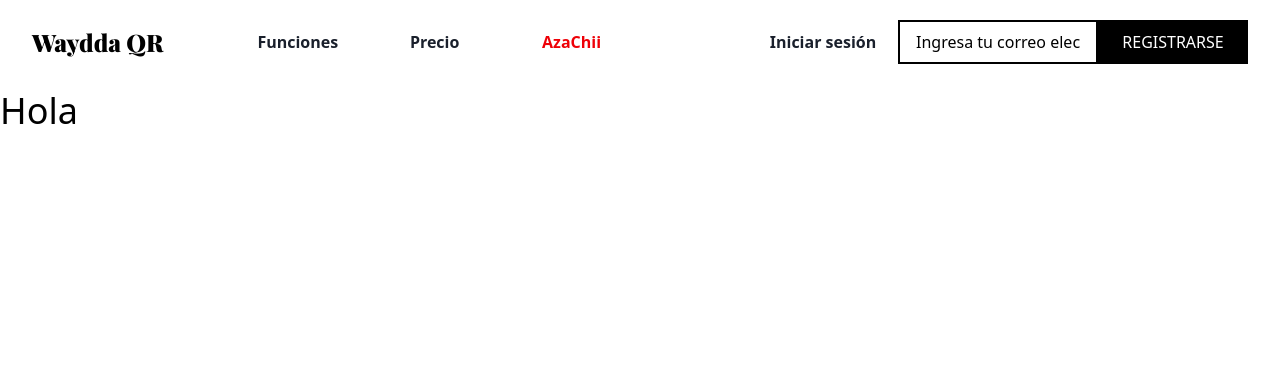
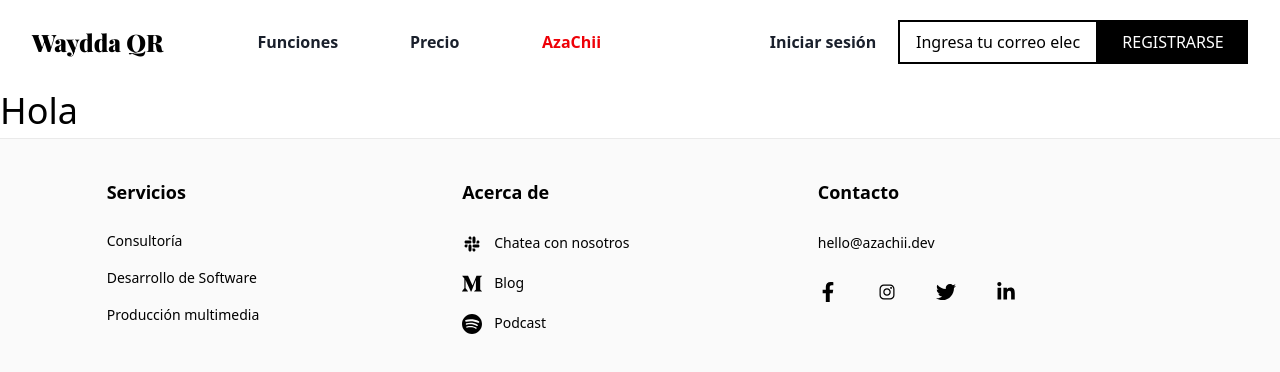
Before and after one commit to schorts99/waydda_frontend, a Next.js app: page / in a window 1280 px wide. Shown: the top 372 px of the page. Built offline with nearby package versions, Linux system fonts and the light colour scheme.

Commit message:
feat: Add AzaChii footer

```diff
--- /dev/null
+++ b/components/Footer/Social/Item/index.jsx
@@ -0,0 +1,23 @@
+/*
+ * Copyright (c) AzaChii and its affiliates. All Rights Reserved.
+ *
+ * Unauthorized copying of this file, via any medium is strictly prohibited
+ *
+ * Proprietary and confidential
+ *
+ * Written by Angel Mendez <hello@azachii.dev>, Jun 2020
+ *
+ * https://azachii.dev
+ *
+ * LICENSE file in the root directory of this source tree.
+ */
+
+export default function FooterSocialItem({Icon, href}) {
+	return (
+		<div className="md:col-span-3 col-span-3 p-0 flex justify-center md:justify-start">
+			<a href={href} target="_blank">
+				<Icon size={20}/>
+			</a>
+		</div>
+	)
+}
--- /dev/null
+++ b/components/Footer/Social/index.jsx
@@ -0,0 +1,36 @@
+/*
+ * Copyright (c) AzaChii and its affiliates. All Rights Reserved.
+ *
+ * Unauthorized copying of this file, via any medium is strictly prohibited
+ *
+ * Proprietary and confidential
+ *
+ * Written by Angel Mendez <hello@azachii.dev>, Jun 2020
+ *
+ * https://azachii.dev
+ *
+ * LICENSE file in the root directory of this source tree.
+ */
+
+
+import Item from './Item';
+import {FaFacebookF, FaTwitter, FaLinkedinIn} from 'react-icons/fa';
+import {IoLogoInstagram} from 'react-icons/io';
+
+function FooterSocial({alignItemsCenter}) {
+	return (
+		<div
+			className={`grid grid-cols-12 mx-0 mt-3 justify-center${alignItemsCenter ? ' h-full align-items-center' : ''}`}>
+			<div className="md:col-span-8 col-span-12 p-0">
+				<div className="grid grid-cols-12 flex justify-center items-center m-0">
+					<Item Icon={FaFacebookF} href="https://www.facebook.com/az4chii"/>
+					<Item Icon={IoLogoInstagram} href="https://www.instagram.com/az4chii/"/>
+					<Item Icon={FaTwitter} href="https://twitter.com/az4chii"/>
+					<Item Icon={FaLinkedinIn} href="https://www.linkedin.com/company/azachii"/>
+				</div>
+			</div>
+		</div>
+	);
+}
+
+export default FooterSocial;
--- /dev/null
+++ b/components/Footer/index.jsx
@@ -0,0 +1,93 @@
+/*
+ * Copyright (c) AzaChii and its affiliates. All Rights Reserved.
+ *
+ * Unauthorized copying of this file, via any medium is strictly prohibited
+ *
+ * Proprietary and confidential
+ *
+ * Written by Angel Mendez <hello@azachii.dev>, Jun 2020
+ *
+ * https://azachii.dev
+ *
+ * LICENSE file in the root directory of this source tree.
+ */
+
+import Social from './Social';
+import {GrSpotify, GrMedium} from 'react-icons/gr';
+import {AiOutlineSlack} from 'react-icons/ai';
+import PropTypes from 'prop-types';
+
+function Footer({locales}) {
+	return (
+		<footer style={{background: "#fafafa", borderTop: "1px solid #eaeaea"}}
+		        className="grid grid-cols-12 m-0 justify-center py-10">
+			<div className="col-span-10 col-start-2 p-0">
+				<div className="grid grid-cols-12 m-0">
+					<div className="col-span-12 md:col-span-4 p-0">
+						<h2 className="font-bold text-lg mb-6">
+							{locales.services.title}
+						</h2>
+						<p className="mb-2 text-sm mb-4">
+							Consultoría
+						</p>
+						<p className="mb-2 text-sm mb-4">
+							Desarrollo de Software
+						</p>
+						<p className="mb-2 text-sm mb-6">
+							Producción multimedia
+						</p>
+					</div>
+					<div className="col-span-12 md:col-span-4 p-0">
+						<h2 className="font-bold text-lg mb-6">
+							{locales.about.title}
+						</h2>
+						<a className="grid grid-cols-12 mx-0 mb-4 align-center" href={locales.about.channel} target="_blank">
+							<div className="col-span-12 self-center items-center inline">
+								<AiOutlineSlack size={20} className={"inline"}/>
+								<p className="ml-3 inline text-sm">
+									Chatea con nosotros
+								</p>
+							</div>
+						</a>
+						<a className="grid grid-cols-12 mx-0 mb-4 items-center" href={locales.about.blog} target="_blank">
+							<div className="col-span-12 self-center items-center inline">
+								<GrMedium size={20} className={"inline"}/>
+								<p className="ml-3 inline text-sm">
+									Blog
+								</p>
+							</div>
+						</a>
+						<a className="grid grid-cols-12 mb-4 items-center" href={locales.about.podcast} target="_blank">
+							<div className="col-span-12 self-center items-center inline">
+								<GrSpotify size={20} className={"inline"}/>
+								<p className="ml-3 inline text-sm">
+									Podcast
+								</p>
+							</div>
+						</a>
+					</div>
+					<div className="col-span-12 md:col-span-4 p-0 mt-4 md:mt-0">
+						<h2 className="font-bold text-lg mb-6">
+							{locales.contact.title}
+						</h2>
+						<a className="text-sm" href={`mailto:${locales.contact.email}`}>{locales.contact.email}</a>
+						<div className="grid grid-cols-12 mt-20 md:mt-4">
+							<div className="col-span-12 p-0 sm:hidden md:block">
+								<Social/>
+							</div>
+						</div>
+					</div>
+					<div className="col-span-6 p-0 hidden sm:block md:hidden">
+						<Social alignItemsCenter/>
+					</div>
+				</div>
+			</div>
+		</footer>
+	);
+}
+
+Footer.propTypes = {
+	locales: PropTypes.object.isRequired,
+};
+
+export default Footer;
--- a/components/Layouts/Unauthenticated/index.jsx
+++ b/components/Layouts/Unauthenticated/index.jsx
@@ -16,6 +16,7 @@ import PropTypes from 'prop-types'
 import Head from "next/head";
 import es from '../../../locales/layouts/es.json'
 import UnAuthenticatedHeader from "../../Headers/UnAuthenticaed";
+import Footer from "../../Footer";
 
 export default function LayoutUnAuthenticated({children, head}) {
 	return (
@@ -28,6 +29,7 @@ export default function LayoutUnAuthenticated({children, head}) {
 				<UnAuthenticatedHeader elements={es.header.elements}/>
 				{children}
 			</main>
+			<Footer  locales={es.footer} />
 		</>
 	)
 }
--- a/locales/layouts/es.json
+++ b/locales/layouts/es.json
@@ -18,5 +18,20 @@
         "featured": true
       }
     ]
+  },
+  "footer": {
+    "services": {
+      "title": "Servicios"
+    },
+    "about": {
+      "title": "Acerca de",
+      "podcast": "https://open.spotify.com/show/7f2lgmXd7JpPrGxJkxe6nq?si=R8Br6y3dTvGN7YKogtf41w",
+      "blog": "https://medium.com/los-nunca-nunca-del-emprendedor",
+      "channel": "https://azachii.slack.com/archives/C015LEGLL6S"
+    },
+    "contact": {
+      "title": "Contacto",
+      "email": "hello@azachii.dev"
+    }
   }
 }
--- a/package.json
+++ b/package.json
@@ -10,7 +10,8 @@
   "dependencies": {
     "next": "9.4.4",
     "react": "16.13.1",
-    "react-dom": "16.13.1"
+    "react-dom": "16.13.1",
+    "react-icons": "^3.10.0"
   },
   "devDependencies": {
     "postcss-preset-env": "^6.7.0",
```
Also changed, not shown: 1 other file (tests, documents, lock files or other folders).
